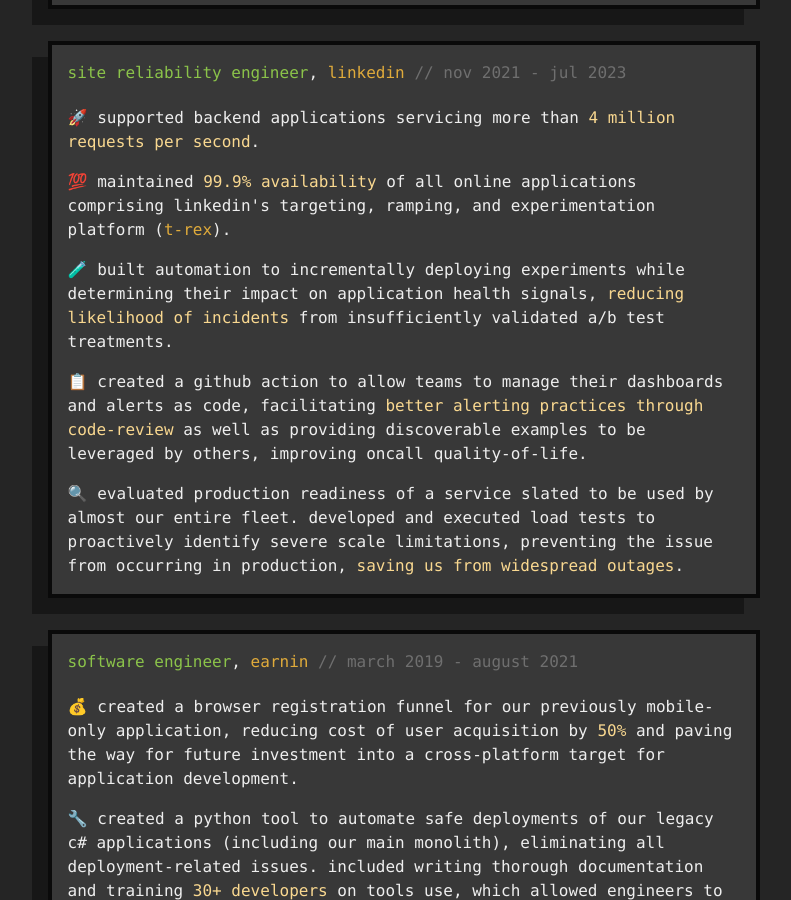
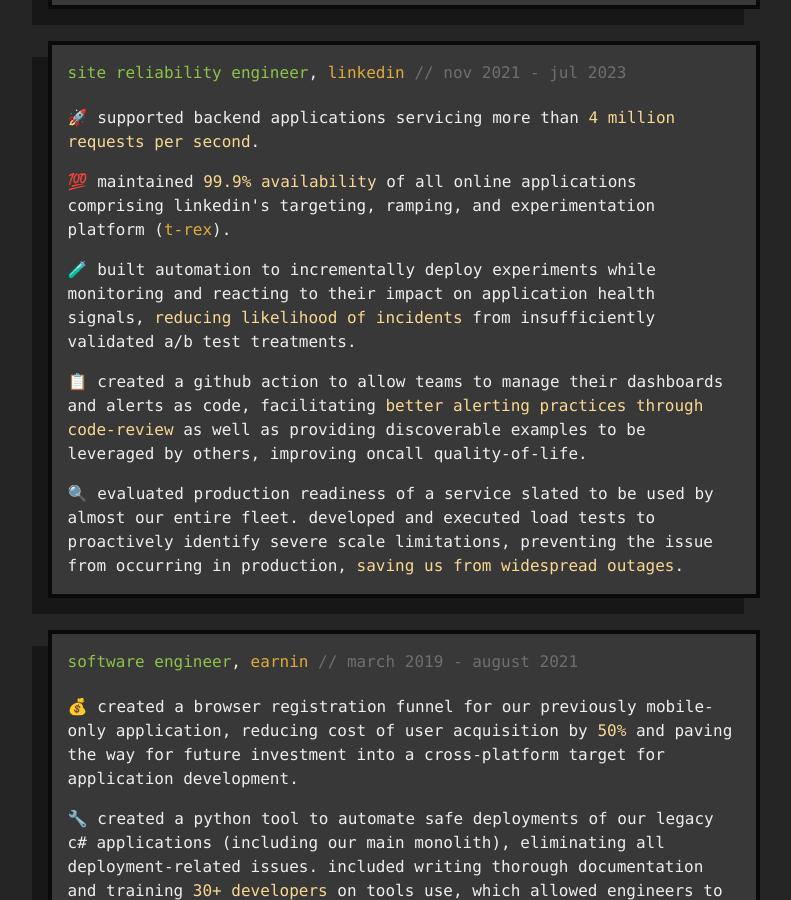
Before and after one commit to tbrockman/tbrockman.github.io, a Jekyll site: the page built from resume.html, in a window 1280 px wide and 900 px high, scrolled down 2736 px. Shown: the whole window, without its empty margins (236-1027 px from the left). Built offline with Jekyll 4.4.1, drawn with Linux system fonts in a browser that asks for light colours.

Commit message:
Fix wording.

```diff
--- a/resume.html
+++ b/resume.html
@@ -336,8 +336,8 @@ layout: resume
 								href="https://engineering.linkedin.com/teams/data/analytics-platform-apps/data-applications/t-rex">T-REX</a>).
 						</p>
 						<p>
-							🧪 Built automation to incrementally deploying experiments while
-							determining their impact on application health signals,
+							🧪 Built automation to incrementally deploy experiments while
+							monitoring and reacting to their impact on application health signals,
 							<span class='light-gold'>reducing likelihood of incidents</span> from insufficiently
 							validated A/B test treatments.
 						</p>
```
Also changed, not shown: 1 other file.
